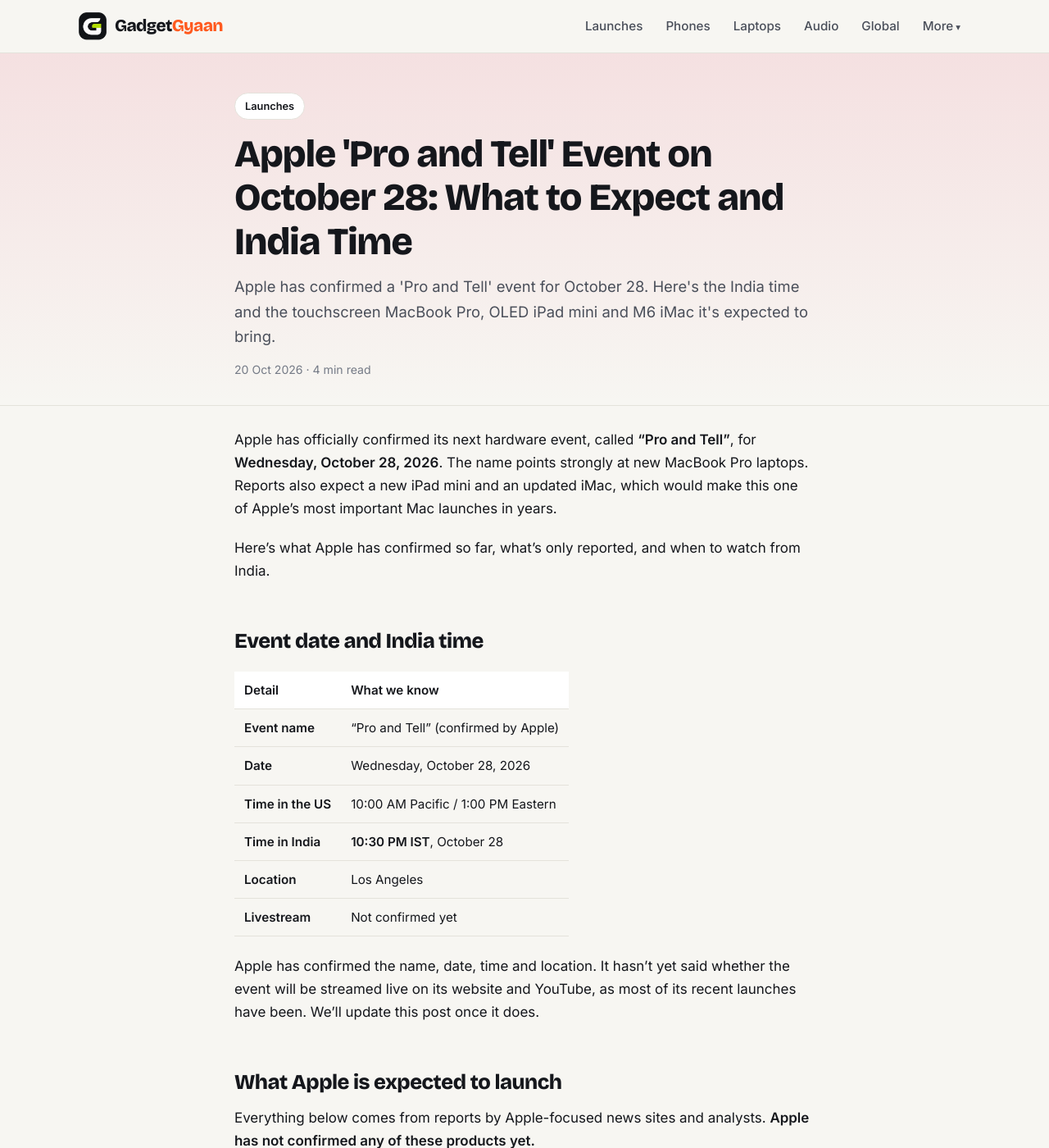
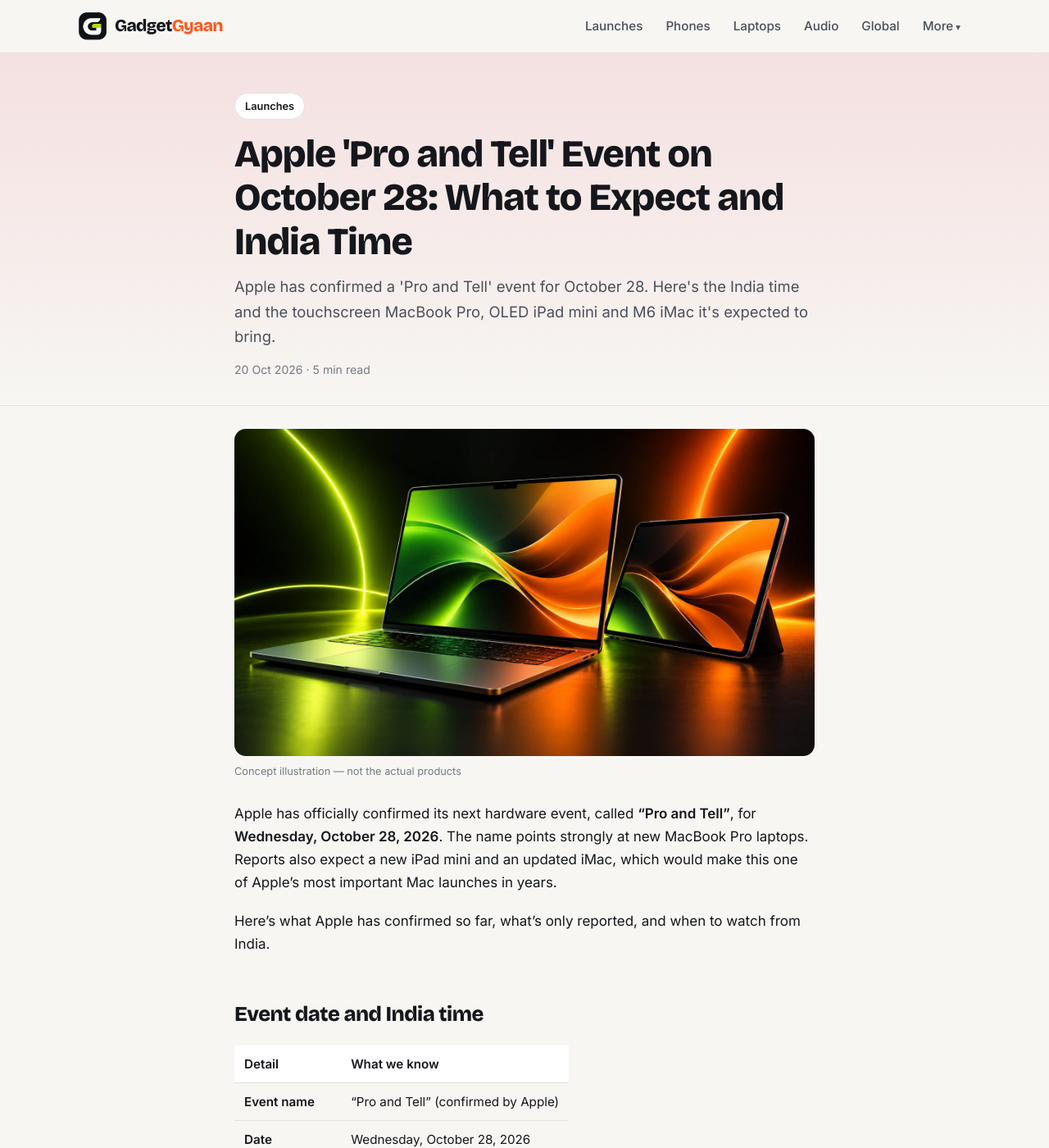
Before and after one commit to kiteksood167/kiteksood167.github.io, a Jekyll site: the page built from _posts/2026-10-20-apple-pro-and-tell-event-october-28-what-to-expect.md, in a window 1280 px wide and 1400 px high. Shown: the whole window at 82% size. Built offline with Jekyll 4.4.1, drawn with Linux system fonts in a browser that asks for light colours; some of the changed text lies outside the part shown.

Commit message:
Add cover and concept images to Apple event post
Co-Authored-By: Claude Opus 5.5 <noreply@anthropic.com>
Claude-Session: https://claude.ai/code/session_019xqcqbRMqun33QWSRS29Nw

```diff
--- a/_posts/2026-10-20-apple-pro-and-tell-event-october-28-what-to-expect.md
+++ b/_posts/2026-10-20-apple-pro-and-tell-event-october-28-what-to-expect.md
@@ -2,6 +2,9 @@
 title: "Apple 'Pro and Tell' Event on October 28: What to Expect and India Time"
 description: "Apple has confirmed a 'Pro and Tell' event for October 28. Here's the India time and the touchscreen MacBook Pro, OLED iPad mini and M6 iMac it's expected to bring."
 date: 2026-10-20 04:10:00 +0530
+image: /assets/images/apple-event-oct-28-cover.jpg
+image_alt: "Concept illustration of a laptop and tablet on a dark background with green and orange light"
+image_credit: "Concept illustration — not the actual products"
 category: Launches
 tags: [apple, macbook pro, ipad mini, imac, apple event, launch]
 ---
@@ -31,6 +34,11 @@ Everything below comes from reports by Apple-focused news sites and analysts. **
 
 ### 1. Touchscreen OLED MacBook Pro (14-inch and 16-inch)
 
+<figure class="inline-figure">
+  <img src="/assets/images/apple-event-touchscreen-macbook-concept.jpg" alt="Concept illustration of a finger touching a laptop's OLED touchscreen" loading="lazy">
+  <figcaption>Concept illustration — not the actual product.</figcaption>
+</figure>
+
 This is the headline product. Several outlets report that the new high-end MacBook Pro will be:
 
 - **Apple's first laptop with an OLED display**, which means deeper blacks and better contrast than the current mini-LED screens
@@ -46,6 +54,11 @@ The base 14-inch MacBook Pro is reportedly getting the **M6 chip**, with the sam
 
 ### 3. Redesigned iPad mini with OLED
 
+<figure class="inline-figure">
+  <img src="/assets/images/apple-event-ipad-mini-concept.jpg" alt="Concept illustration of a small tablet held in landscape during a video call" loading="lazy">
+  <figcaption>Concept illustration — not the actual product.</figcaption>
+</figure>
+
 The iPad mini is reportedly due for its biggest update in years:
 
 - An **OLED display**, following the OLED iPad Pro and iPad Air
@@ -54,6 +67,11 @@ The iPad mini is reportedly due for its biggest update in years:
 - Some reports mention a new A-series chip
 
 ### 4. M6 iMac
+
+<figure class="inline-figure">
+  <img src="/assets/images/apple-event-imac-concept.jpg" alt="Concept illustration of a slim all-in-one desktop computer on a desk" loading="lazy">
+  <figcaption>Concept illustration — not the actual product.</figcaption>
+</figure>
 
 The iMac is expected to keep its current design and colours, but move to the **M6 chip** for better speed and efficiency.
 
--- a/assets/css/style.css
+++ b/assets/css/style.css
@@ -271,3 +271,8 @@ img.logo-mark { display: block; width: 34px; height: 34px; border-radius: 0; bac
   .nav-extra { display: block; }
   .nav { max-height: calc(100vh - 64px); overflow-y: auto; }
 }
+
+/* Images inside articles */
+.prose .inline-figure { margin: 1.4em 0 1.6em; }
+.prose .inline-figure img { display: block; width: 100%; aspect-ratio: 16 / 9; object-fit: cover; border-radius: 12px; margin: 0; }
+.prose .inline-figure figcaption { font-size: .8rem; color: var(--muted); margin-top: 8px; }
```
Also changed, not shown: assets/images/index.yml (+20 -0 lines), assets/images/apple-event-imac-concept.jpg (added), assets/images/apple-event-ipad-mini-concept.jpg (added), assets/images/apple-event-oct-28-cover.jpg (added), assets/images/apple-event-touchscreen-macbook-concept.jpg (added).
